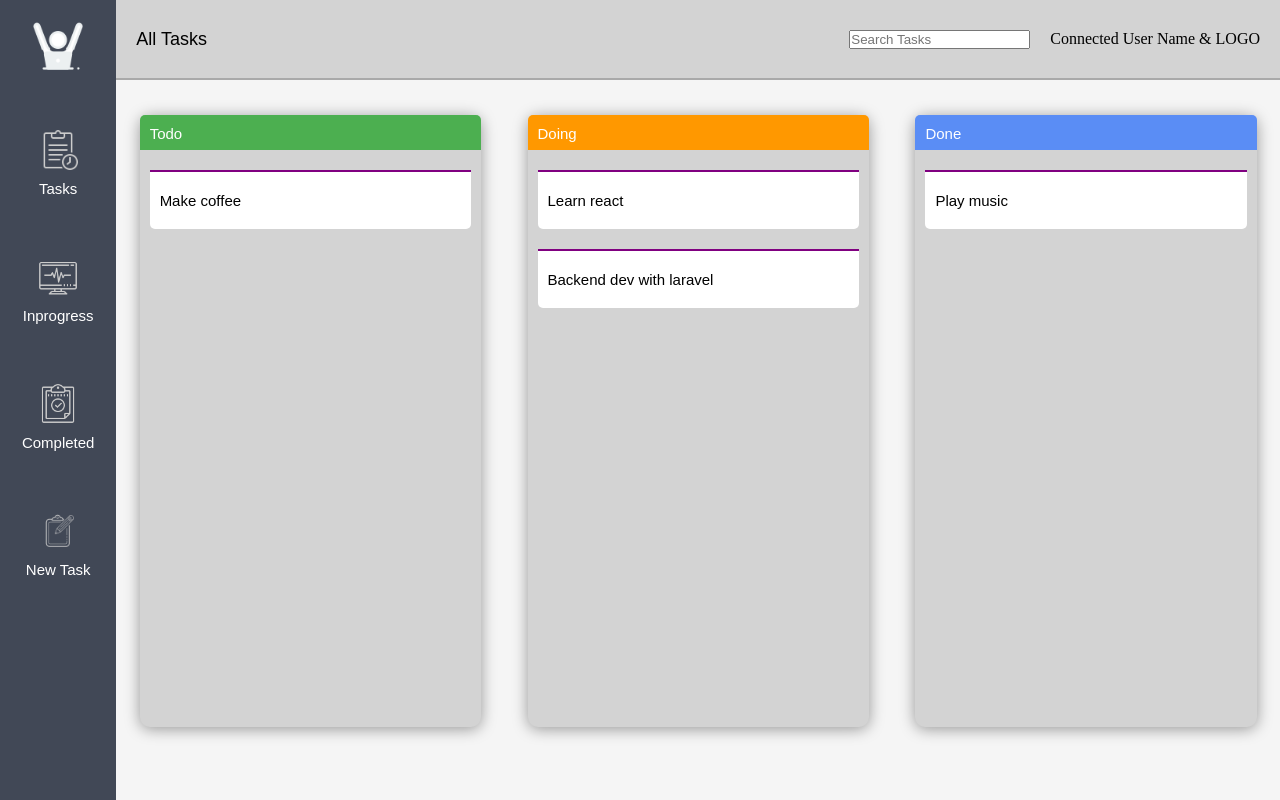
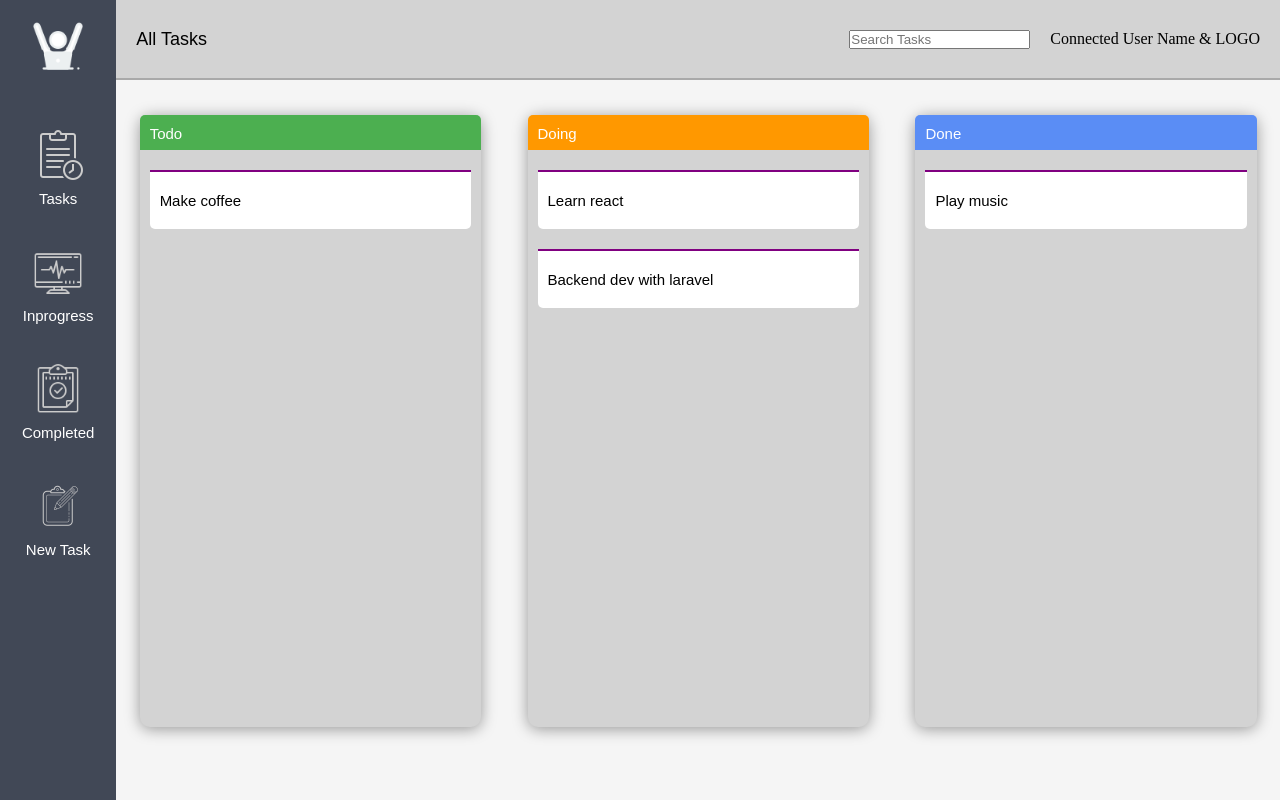
Before and after one commit to imadLASRI/Todo-react-app, a React (Create React App) app: page / in a window 1280 px wide. Built offline with nearby package versions, Linux system fonts and the light colour scheme.

Commit message:
navbar flex

```diff
--- a/src/Components/Sidebar/Sidebar.css
+++ b/src/Components/Sidebar/Sidebar.css
@@ -1,7 +1,9 @@
-.Container {
+.Sidebar {
     width: 10%;
     height: 100%;
     background-color: #414856;
     padding: 20px 0;
     box-sizing: border-box;
+    display: flex;
+    flex-direction: column;
 }
--- a/src/Components/Sidebar/index.js
+++ b/src/Components/Sidebar/index.js
@@ -17,13 +17,13 @@ const Logo = styled.div`
 
 const SideNav = styled.div`
     width: 100%;
-    height: 40px;
-    margin-top: 60px;
+    height: 50px;
     margin-bottom: 10px;
     background-image: url('${ props => props.img}');
     background-size: contain;
     background-position: center center;
     background-repeat: no-repeat;
+    cursor: pointer;
 `;
 
 
@@ -33,30 +33,24 @@ const SideLabel = styled.h1`
     font-weight: normal;
     font-family: Arial, Helvetica, sans-serif;
     text-align: center;
-    color: inherit;
+    color: white;
+    cursor: pointer;
+
+    &:hover{
+        color: grey;
+    }
 `;
 
 const Sidebar = () => {
 
     return (
-        <div className="Container">
+        <div className="Sidebar">
             <a href="#"><Logo /></a>
 
-            <a href="">
-                <SideLabel><SideNav img="img/tasks.png" />Tasks</SideLabel>
-            </a>
-
-            <a href="">
-                <SideLabel><SideNav img="img/inprogress.png" />Inprogress</SideLabel>
-            </a>
-
-            <a href="">
-                <SideLabel><SideNav img="img/completed.png" />Completed</SideLabel>
-            </a>
-
-            <a href="">
-                <SideLabel><SideNav img="img/addtask.png" />New Task</SideLabel>
-            </a>
+            <SideNav img="img/tasks.png" /><SideLabel>Tasks</SideLabel>
+            <SideNav img="img/inprogress.png" /><SideLabel>Inprogress</SideLabel>
+            <SideNav img="img/completed.png" /><SideLabel>Completed</SideLabel>
+            <SideNav img="img/addtask.png" /><SideLabel>New Task</SideLabel>
         </div>
     );
 }
```
